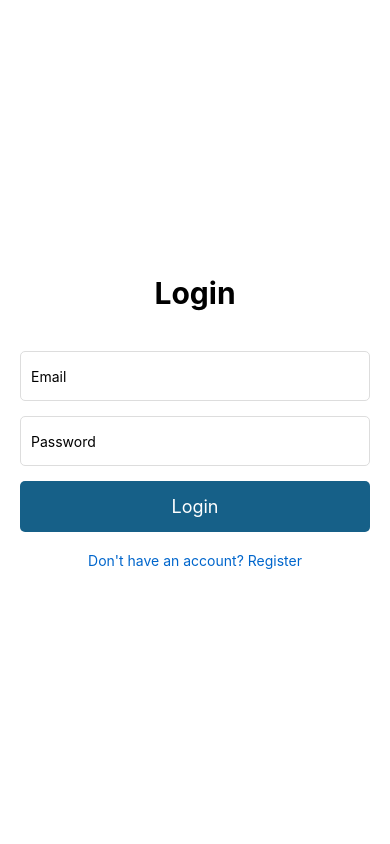
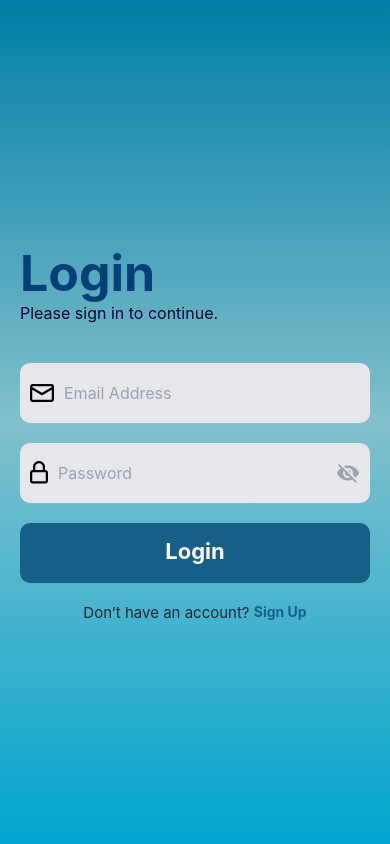
Before and after one commit to t1modo/RemindMe, a React Native app: screen /Login in a window 390 px wide. Built offline with nearby package versions, Linux system fonts and the light colour scheme; no server answers.

Commit message:
working navigation system and user can login & register

```diff
--- a/App.js
+++ b/App.js
@@ -1,7 +1,8 @@
 import React from 'react';
 import { NavigationContainer } from '@react-navigation/native';
-import { AuthProvider, useAuth } from './components/AuthContext';  // Assuming you're using context for auth
-import RootStack from './navigators/RootStack';  // Import RootStack
+import { AuthProvider, useAuth } from './components/AuthContext';
+import RootStack from './navigators/RootStack';
+import Loading from './components/Loading.js';
 
 const App = () => {
   return (
@@ -12,11 +13,15 @@ const App = () => {
 };
 
 const NavigationWrapper = () => {
-  const { isLoggedIn } = useAuth();  // Get login state
+  const { user, loading } = useAuth(); // Get loading state
+
+  if (loading) {
+    return <Loading size={50} stroke={4} speed={1} color="#40916C" />;
+  }
 
   return (
     <NavigationContainer>
-      {isLoggedIn ? <RootStack /> : <RootStack />}  {/* Use RootStack for both cases */}
+      <RootStack />
     </NavigationContainer>
   );
 };
--- a/components/AuthContext.js
+++ b/components/AuthContext.js
@@ -1,19 +1,43 @@
-import React, { createContext, useState, useContext } from 'react';
+import React, { createContext, useState, useContext, useEffect } from 'react';
+import { getAuth, onAuthStateChanged, signInWithEmailAndPassword, signOut } from 'firebase/auth';
 
+// Create AuthContext
 const AuthContext = createContext();
 
+// Custom hook to use the AuthContext
 export const useAuth = () => useContext(AuthContext);
 
+// AuthProvider component to wrap your app and provide auth context
 export const AuthProvider = ({ children }) => {
-  const [isLoggedIn, setIsLoggedIn] = useState(false);
+  const [user, setUser] = useState(null); // Store the authenticated user
+  const [loading, setLoading] = useState(true); // Loading state while checking auth
 
-  // Simulate login/logout actions
-  const login = () => setIsLoggedIn(true);
-  const logout = () => setIsLoggedIn(false);
+  useEffect(() => {
+    const auth = getAuth();
+    const unsubscribe = onAuthStateChanged(auth, (currentUser) => {
+      setUser(currentUser || null);
+      setLoading(false);
+    });
+
+    // Cleanup subscription on unmount
+    return () => unsubscribe();
+  }, []);
+
+  // Login function using Firebase Authentication
+  const login = async (email, password) => {
+    const auth = getAuth();
+    return signInWithEmailAndPassword(auth, email, password);
+  };
+
+  // Logout function using Firebase Authentication
+  const logout = async () => {
+    const auth = getAuth();
+    return signOut(auth);
+  };
 
   return (
-    <AuthContext.Provider value={{ isLoggedIn, login, logout }}>
-      {children}
+    <AuthContext.Provider value={{ user, loading, login, logout }}>
+      {!loading && children}
     </AuthContext.Provider>
   );
 };
--- a/components/FirebaseConfig.js
+++ b/components/FirebaseConfig.js
@@ -1,17 +1,21 @@
-import { initializeApp } from "firebase/app";
-import { getAuth } from "firebase/auth";
-import { getFirestore } from "firebase/firestore";
+import { initializeApp } from 'firebase/app';
+import { getFirestore } from 'firebase/firestore';
+import { getAuth } from 'firebase/auth';
+import { FB_KEY } from '@env';
 
 const firebaseConfig = {
-  apiKey: process.env.FB_KEY,
+  apiKey: FB_KEY,
   authDomain: "remind-e59e1.firebaseapp.com",
   projectId: "remind-e59e1",
-  storageBucket: "remind-e59e1.firebasestorage.app",
+  storageBucket: "remind-e59e1.appspot.com",
   messagingSenderId: "521752796556",
   appId: "1:521752796556:web:2539293ff91758d0020aa9",
-  measurementId: "G-MZNSYRG3NH"
+  measurementId: "G-MZNSYRG3NH",
 };
 
 const app = initializeApp(firebaseConfig);
-export const auth = getAuth(app);
-export const db = getFirestore(app);
+
+const db = getFirestore(app);
+const auth = getAuth(app);
+
+export { db, auth, app };
--- /dev/null
+++ b/components/Loading.js
@@ -0,0 +1,49 @@
+import React from 'react';
+import { View, StyleSheet } from 'react-native';
+import { WebView } from 'react-native-webview';
+
+const Loading = ({ size = 40, stroke = 5, speed = 0.9, color = 'black' }) => {
+  const htmlContent = `
+    <html>
+      <head>
+        <script src="https://cdn.jsdelivr.net/npm/ldrs@latest/dist/ldrs.min.js"></script>
+      </head>
+      <body style="margin:0; padding:0; display:flex; justify-content:center; align-items:center; height:100vh; background-color:transparent;">
+        <l-tailspin
+          size="${size}"
+          stroke="${stroke}"
+          speed="${speed}"
+          color="${color}"
+        ></l-tailspin>
+      </body>
+    </html>
+  `;
+
+  return (
+    <View style={styles.container}>
+      <WebView
+        originWhitelist={['*']}
+        source={{ html: htmlContent }}
+        style={styles.webview}
+        scrollEnabled={false}
+        javaScriptEnabled={true}
+        domStorageEnabled={true}
+      />
+    </View>
+  );
+};
+
+const styles = StyleSheet.create({
+  container: {
+    flex: 1,
+    justifyContent: 'center',
+    alignItems: 'center',
+  },
+  webview: {
+    width: 100, // Adjust based on the size of the loader
+    height: 100, // Adjust based on the size of the loader
+    backgroundColor: 'transparent',
+  },
+});
+
+export default Loading;
--- a/navigators/RootStack.js
+++ b/navigators/RootStack.js
@@ -1,24 +1,38 @@
 import React from 'react';
-import { createNativeStackNavigator } from '@react-navigation/native-stack';
+import { createStackNavigator } from '@react-navigation/stack';
+import { useAuth } from '../components/AuthContext';
+
+// Import screens
 import Start from '../screens/Start';
 import Login from '../screens/Login';
 import Register from '../screens/Register';
 import Main from '../navigators/Main';
+import Tasks from '../screens/Tasks';
 
-const Stack = createNativeStackNavigator();
+const Stack = createStackNavigator();
 
 const RootStack = () => {
+  const { user } = useAuth();
+
   return (
     <Stack.Navigator
-      initialRouteName="Start"
-      screenOptions={{
-        headerShown: false, // Hide header for all screens
-      }}
+      screenOptions={{ headerShown: false }}
+      initialRouteName={user ? 'Main' : 'Start'} // Set default screen based on auth status
     >
-      <Stack.Screen name="Start" component={Start} />
-      <Stack.Screen name="Login" component={Login} />
-      <Stack.Screen name="Register" component={Register} />
-      <Stack.Screen name="Main" component={Main} />
+      {/* Authenticated User Screens */}
+      {user ? (
+        <>
+          <Stack.Screen name="Main" component={Main} />
+          <Stack.Screen name="Tasks" component={Tasks} />
+        </>
+      ) : (
+        <>
+          {/* Unauthenticated User Screens */}
+          <Stack.Screen name="Start" component={Start} />
+          <Stack.Screen name="Login" component={Login} />
+          <Stack.Screen name="Register" component={Register} />
+        </>
+      )}
     </Stack.Navigator>
   );
 };
--- a/screens/Login.js
+++ b/screens/Login.js
@@ -1,121 +1,239 @@
 import React, { useState } from 'react';
-import { View, Text, TextInput, TouchableOpacity, StyleSheet, Alert } from 'react-native';
+import {
+  StatusBar as RNStatusBar,
+  View,
+  Text,
+  TextInput,
+  TouchableOpacity,
+  StyleSheet,
+  Alert,
+  Animated,
+} from 'react-native';
+import { Formik } from 'formik';
+import * as Yup from 'yup';
+import { MaterialIcons, Octicons } from '@expo/vector-icons';
+import { LinearGradient } from 'expo-linear-gradient';
+import { getAuth, signInWithEmailAndPassword } from 'firebase/auth';
 import { useNavigation } from '@react-navigation/native';
-import { getAuth, signInWithEmailAndPassword } from 'firebase/auth';
-import * as Yup from 'yup';
-import { Formik } from 'formik';
 
+const Colors = {
+  primary: '#ffffff',
+  secondary: '#E5E7EB',
+  tertiary: '#1F2937',
+  darkLight: '#9CA3AF',
+  green: '#10B981',
+  red: '#EF4444',
+  black: '#000000',
+};
+
+const { darkLight, primary, secondary, tertiary } = Colors;
+
+// Validation schema
 const validationSchema = Yup.object().shape({
-  email: Yup.string().email('Invalid email').required('Email is required'),
-  password: Yup.string().min(6, 'Password must be at least 6 characters').required('Password is required'),
+  email_address: Yup.string()
+    .email('Enter a valid email')
+    .required('Email is required'),
+  password: Yup.string()
+    .min(6, 'Password must be at least 6 characters')
+    .required('Password is required'),
 });
 
 const Login = () => {
   const navigation = useNavigation();
-  const [loading, setLoading] = useState(false);
+  const [hidePassword, setHidePassword] = useState(true);
+  const [emailFocusAnimation] = useState(new Animated.Value(1));
+  const [passwordFocusAnimation] = useState(new Animated.Value(1));
 
-  const handleLogin = (values) => {
-    const { email, password } = values;
-    setLoading(true);
+  const handleFocus = (fieldAnimation) => {
+    Animated.spring(fieldAnimation, {
+      toValue: 1.05,
+      friction: 5,
+      useNativeDriver: true,
+    }).start();
+  };
 
+  const handleBlur = (fieldAnimation) => {
+    Animated.spring(fieldAnimation, {
+      toValue: 1,
+      friction: 5,
+      useNativeDriver: true,
+    }).start();
+  };
+
+  const handleLogin = async (values) => {
+    const { email_address, password } = values;
+    try {
       const auth = getAuth();
-    signInWithEmailAndPassword(auth, email, password)
-      .then(() => {
-        setLoading(false);
-        Alert.alert('Logged in successfully!');
-        navigation.replace('Main');  // Navigate to main screen after successful login
-      })
-      .catch((error) => {
-        setLoading(false);
-        Alert.alert('Login failed', error.message);
-      });
+      await signInWithEmailAndPassword(auth, email_address, password);
+      Alert.alert('Success', 'Logged in successfully!');
+      navigation.reset({ index: 0, routes: [{ name: 'Main' }] });
+    } catch (error) {
+      Alert.alert('Login Failed', error.message);
+    }
   };
 
   return (
-    <View style={styles.container}>
-      <Text style={styles.header}>Login</Text>
+    <LinearGradient colors={['#007EA7', '#82C0CC', '#00A5CF']} style={styles.container}>
+      <RNStatusBar barStyle="dark-content" translucent backgroundColor="transparent" />
+      <View style={styles.innerContainer}>
+        <Text style={styles.title}>Login</Text>
+        <Text style={styles.subtitle}>Please sign in to continue.</Text>
 
         <Formik
-        initialValues={{ email: '', password: '' }}
+          initialValues={{ email_address: '', password: '' }}
           validationSchema={validationSchema}
           onSubmit={handleLogin}
         >
           {({ handleChange, handleBlur, handleSubmit, values, errors, touched }) => (
-          <>
-            <TextInput
-              style={styles.input}
-              placeholder="Email"
-              value={values.email}
-              onChangeText={handleChange('email')}
-              onBlur={handleBlur('email')}
-              keyboardType="email-address"
+            <View style={styles.formArea}>
+              <CustomTextInput
+                icon="mail"
+                placeholder="Email Address"
+                placeholderTextColor={darkLight}
+                onChangeText={handleChange('email_address')}
+                onBlur={() => handleBlur('email_address')}
+                onFocus={() => handleFocus(emailFocusAnimation)}
+                value={values.email_address}
+                focusAnimation={emailFocusAnimation}
+                error={touched.email_address && errors.email_address}
               />
-            {touched.email && errors.email && <Text style={styles.errorText}>{errors.email}</Text>}
+              <CustomTextInput
+                icon="lock"
+                placeholder="Password"
+                placeholderTextColor={darkLight}
+                onChangeText={handleChange('password')}
+                onBlur={() => handleBlur('password')}
+                onFocus={() => handleFocus(passwordFocusAnimation)}
+                value={values.password}
+                focusAnimation={passwordFocusAnimation}
+                isPassword={true}
+                hidePassword={hidePassword}
+                setHidePassword={setHidePassword}
+                error={touched.password && errors.password}
+              />
 
-            <TextInput
-              style={styles.input}
-              placeholder="Password"
-              value={values.password}
-              onChangeText={handleChange('password')}
-              onBlur={handleBlur('password')}
-              secureTextEntry
-            />
-            {touched.password && errors.password && <Text style={styles.errorText}>{errors.password}</Text>}
-
-            <TouchableOpacity style={styles.button} onPress={handleSubmit} disabled={loading}>
-              <Text style={styles.buttonText}>{loading ? 'Logging in...' : 'Login'}</Text>
+              <TouchableOpacity style={styles.button} onPress={handleSubmit}>
+                <Text style={styles.buttonText}>Login</Text>
               </TouchableOpacity>
 
+              <View style={styles.extraView}>
+                <Text style={styles.extraText}>Don’t have an account? </Text>
                 <TouchableOpacity onPress={() => navigation.navigate('Register')}>
-              <Text style={styles.link}>Don't have an account? Register</Text>
+                  <Text style={styles.linkText}>Sign Up</Text>
                 </TouchableOpacity>
-          </>
+              </View>
+            </View>
           )}
         </Formik>
       </View>
+    </LinearGradient>
   );
 };
+
+const CustomTextInput = ({
+  icon,
+  isPassword,
+  hidePassword,
+  setHidePassword,
+  error,
+  focusAnimation,
+  ...props
+}) => (
+  <Animated.View style={{ transform: [{ scale: focusAnimation }], marginBottom: 20 }}>
+    <View style={styles.inputContainer}>
+      <Octicons name={icon} size={24} color={Colors.black} style={styles.leftIcon} />
+      <TextInput
+        {...props}
+        style={styles.input}
+        secureTextEntry={isPassword && hidePassword}
+      />
+      {isPassword && (
+        <TouchableOpacity onPress={() => setHidePassword(!hidePassword)} style={styles.rightIcon}>
+          <MaterialIcons
+            name={hidePassword ? 'visibility-off' : 'visibility'}
+            size={24}
+            color={darkLight}
+          />
+        </TouchableOpacity>
+      )}
+    </View>
+    {error && <Text style={styles.errorText}>{error}</Text>}
+  </Animated.View>
+);
 
 const styles = StyleSheet.create({
   container: {
     flex: 1,
+    padding: 20,
     justifyContent: 'center',
-    padding: 20,
-    backgroundColor: '#fff',
   },
-  header: {
-    fontSize: 30,
+  innerContainer: {
+    flex: 1,
+    justifyContent: 'center',
+  },
+  title: {
+    fontSize: 50,
     fontWeight: 'bold',
-    textAlign: 'center',
+    color: '#034078',
+    marginTop: 20,
+  },
+  subtitle: {
+    fontSize: 16,
+    color: '#00072D',
     marginBottom: 40,
   },
+  formArea: {
+    width: '100%',
+  },
+  inputContainer: {
+    flexDirection: 'row',
+    alignItems: 'center',
+    backgroundColor: secondary,
+    borderRadius: 10,
+    paddingHorizontal: 10,
+    height: 60,
+  },
   input: {
-    height: 50,
-    borderColor: '#ddd',
-    borderWidth: 1,
-    marginBottom: 15,
-    paddingHorizontal: 10,
-    borderRadius: 5,
+    flex: 1,
+    fontSize: 16,
+    color: tertiary,
+  },
+  leftIcon: {
+    marginRight: 10,
+  },
+  rightIcon: {
+    marginLeft: 10,
   },
   button: {
     backgroundColor: '#166088',
     padding: 15,
     alignItems: 'center',
-    borderRadius: 5,
-    marginBottom: 10,
+    borderRadius: 10,
+    height: 60,
   },
   buttonText: {
-    color: '#fff',
-    fontSize: 18,
+    color: primary,
+    fontSize: 22,
+    fontWeight: 'bold',
   },
-  link: {
-    textAlign: 'center',
-    color: '#0066CC',
-    marginTop: 10,
+  extraView: {
+    flexDirection: 'row',
+    justifyContent: 'center',
+    marginTop: 20,
+  },
+  extraText: {
+    color: tertiary,
+    fontSize: 15,
+  },
+  linkText: {
+    color: '#166088',
+    fontWeight: 'bold',
+    fontSize: 14,
   },
   errorText: {
-    color: 'red',
+    color: Colors.red,
     fontSize: 12,
+    marginTop: 5,
   },
 });
 
--- a/screens/Register.js
+++ b/screens/Register.js
@@ -5,6 +5,8 @@ import * as Yup from 'yup';
 import { Ionicons, Octicons } from '@expo/vector-icons';
 import { LinearGradient } from 'expo-linear-gradient';
 import { getAuth, createUserWithEmailAndPassword } from 'firebase/auth';
+import { db } from '../components/FirebaseConfig';
+import { setDoc, doc } from 'firebase/firestore';
 
 // Colors
 const Colors = {
@@ -57,42 +59,26 @@ const Register = ({ navigation }) => {
     }).start();
   };
 
-  const handleBlur = (field) => {
-    if (focusedField === field) {
-      setFocusedField(null);
-    }
-
-    Animated.spring(emailFocusAnimation, {
-      toValue: focusedField === 'email' ? 1.05 : 1,
-      friction: 5,
-      useNativeDriver: true,
-    }).start();
-
-    Animated.spring(passwordFocusAnimation, {
-      toValue: focusedField === 'password' ? 1.05 : 1,
-      friction: 5,
-      useNativeDriver: true,
-    }).start();
-
-    Animated.spring(confirmFocusAnimation, {
-      toValue: focusedField === 'confirmPassword' ? 1.05 : 1,
-      friction: 5,
-      useNativeDriver: true,
-    }).start();
-  };
-
-  const handleRegister = (values) => {
+  const handleRegister = async (values) => {
     const { email, password } = values;
 
     const auth = getAuth();
-    createUserWithEmailAndPassword(auth, email, password)
-      .then(() => {
-        Alert.alert('Account registered successfully!');
-        navigation.replace('Main');
-      })
-      .catch((error) => {
-        Alert.alert('Registration failed', error.message);
+    try {
+      // Create user with email and password
+      const userCredential = await createUserWithEmailAndPassword(auth, email, password);
+      const user = userCredential.user;
+
+      // Create user document in Firestore
+      await setDoc(doc(db, "users", user.uid), {
+        email: user.email,
+        uid: user.uid,
       });
+
+      Alert.alert('Account registered successfully!');
+      navigation.replace('Main');
+    } catch (error) {
+      Alert.alert('Registration failed', error.message);
+    }
   };
 
   return (
@@ -199,18 +185,18 @@ const CustomTextInput = ({ icon, isPassword, hidePassword, setHidePassword, erro
 const styles = StyleSheet.create({
   registerContainer: {
     flex: 1,
-    padding: 25,
-    paddingTop: 70,
+    padding: 20,
+    justifyContent: 'center',
   },
   innerContainer: {
     flex: 1,
-    alignItems: 'flex-start',
+    justifyContent: 'center',
   },
   pageTitle: {
     fontSize: 50,
     fontWeight: 'bold',
     color: '#034078',
-    marginTop: 60,
+    marginTop: 20,
   },
   subTitle: {
     fontSize: 16,
@@ -261,14 +247,14 @@ const styles = StyleSheet.create({
     marginTop: 20,
   },
   extraText: {
-    color: darkLight,
-    fontSize: 16,
+    color: tertiary,
+    fontSize: 15,
   },
   textLink: {
-    fontSize: 16,
+    fontSize: 14,
   },
   textLinkContent: {
-    color: '#036F71',
+    color: '#166088',
     fontWeight: 'bold',
     fontSize: 16,
   },
--- a/screens/Tasks.js
+++ b/screens/Tasks.js
@@ -2,12 +2,11 @@ import React, { useState, useEffect } from "react";
 import { View, Text, TextInput, StyleSheet, FlatList, TouchableOpacity, Alert } from "react-native";
 import { FontAwesome } from '@expo/vector-icons';
 import { Calendar } from 'react-native-calendars';
-import { LinearGradient } from 'expo-linear-gradient'; // Import LinearGradient
-
-// Helper function to sort tasks by due date (closest date at top)
-const sortTasksByDueDate = (tasks) => {
-    return tasks.sort((a, b) => new Date(a.dueDate) - new Date(b.dueDate));
-};
+import { LinearGradient } from 'expo-linear-gradient';
+import { collection, addDoc, query, orderBy, onSnapshot, deleteDoc, doc } from 'firebase/firestore';
+import { db } from '../components/FirebaseConfig';
+import { getAuth, onAuthStateChanged } from 'firebase/auth';
+import { useNavigation } from '@react-navigation/native';
 
 // Helper function to format date in MM/DD/YYYY
 const formatDate = (dateString) => {
@@ -26,43 +25,80 @@ const Tasks = () => {
   const [assignmentName, setAssignmentName] = useState("");
   const [dueDate, setDueDate] = useState("");
   const [markedDate, setMarkedDate] = useState('');
+  const [user, setUser] = useState(null);
 
-    const handleAddTask = () => {
-        const duplicateTask = tasks.some((task) => task.assignmentName === assignmentName);
-        if (duplicateTask) {
-            Alert.alert("Duplicate Task", "The task you are trying to add already exists.");
-            return;
+  const navigation = useNavigation();
+
+  // Get the current user
+  useEffect(() => {
+    const auth = getAuth();
+    const unsubscribeAuth = onAuthStateChanged(auth, (user) => {
+      if (user) {
+        setUser(user);
+      } else {
+        setUser(null);
+        // Redirect to login if not authenticated
+        navigation.replace('Login');
       }
+    });
 
+    return unsubscribeAuth;
+  }, []);
+
+  // Fetch tasks from Firestore
+  useEffect(() => {
+    if (!user) return;
+
+    const tasksRef = collection(db, 'users', user.uid, 'tasks');
+    const q = query(tasksRef, orderBy('dueDate'));
+
+    const unsubscribe = onSnapshot(q, (snapshot) => {
+      const tasksData = snapshot.docs.map(doc => ({ id: doc.id, ...doc.data() }));
+      setTasks(tasksData);
+    });
+
+    return () => unsubscribe();
+  }, [user]);
+
+  const handleAddTask = async () => {
     if (!className || !assignmentName || !dueDate) {
       Alert.alert("Error", "Please fill out all fields.");
       return;
     }
 
-        const newTask = {
-            id: `${Date.now()}`,
+    if (!user) {
+      Alert.alert("Error", "No user is logged in.");
+      return;
+    }
+
+    try {
+      await addDoc(collection(db, 'users', user.uid, 'tasks'), {
         class: className,
         assignmentName: assignmentName,
         dueDate: dueDate,
-        };
-
-        const updatedTasks = [...tasks, newTask];
-        setTasks(sortTasksByDueDate(updatedTasks));
-
-        setShowModal(false);
+      });
       setClassName('');
       setAssignmentName('');
       setDueDate('');
       setMarkedDate('');
+      setShowModal(false);
+    } catch (error) {
+      Alert.alert("Error", "Failed to add task: " + error.message);
+    }
   };
 
-    const renderItem = ({ item }) => (
-        <View style={styles.taskItem}>
-            <Text style={styles.taskText}>{item.class}</Text>
-            <Text style={styles.taskName}>({item.assignmentName})</Text>
-            <Text style={styles.dueDate}>{formatDate(item.dueDate)}</Text>
-        </View>
-    );
+  const handleDeleteTask = async (taskId) => {
+    if (!user) {
+      Alert.alert("Error", "No user is logged in.");
+      return;
+    }
+
+    try {
+      await deleteDoc(doc(db, 'users', user.uid, 'tasks', taskId));
+    } catch (error) {
+      Alert.alert("Error", "Failed to delete task: " + error.message);
+    }
+  };
 
   const handleDateSelect = (date) => {
     const selectedDate = date.dateString;
@@ -71,9 +107,18 @@ const Tasks = () => {
     setShowCalendarModal(false);
   };
 
-    useEffect(() => {
-        setTasks(sortTasksByDueDate(tasks));
-    }, [tasks]);
+  const renderItem = ({ item }) => (
+    <View style={styles.taskItem}>
+      <View style={styles.taskInfo}>
+        <Text style={styles.taskText}>{item.class}</Text>
+        <Text style={styles.taskName}>({item.assignmentName})</Text>
+        <Text style={styles.dueDate}>{formatDate(item.dueDate)}</Text>
+      </View>
+      <TouchableOpacity onPress={() => handleDeleteTask(item.id)}>
+        <FontAwesome name="trash" size={24} color="red" />
+      </TouchableOpacity>
+    </View>
+  );
 
   const today = new Date().toISOString().split('T')[0];
 
@@ -197,9 +242,13 @@ const styles = StyleSheet.create({
     borderRadius: 15,
     width: '95%',
     flexDirection: 'row',
-        justifyContent: 'flex-start',
+    justifyContent: 'space-between',
     alignItems: 'center',
     height: 60,
+  },
+  taskInfo: {
+    flexDirection: 'row',
+    alignItems: 'center',
   },
   taskText: {
     fontSize: 16,
```
Also changed, not shown: babel.config.js (added, +19 -0 lines), package.json (+10 -4 lines), screens/Start.js (+5 -5 lines), 1 other file (tests, documents, lock files or other folders). Lines whose indentation alone changed are shown as unchanged.
